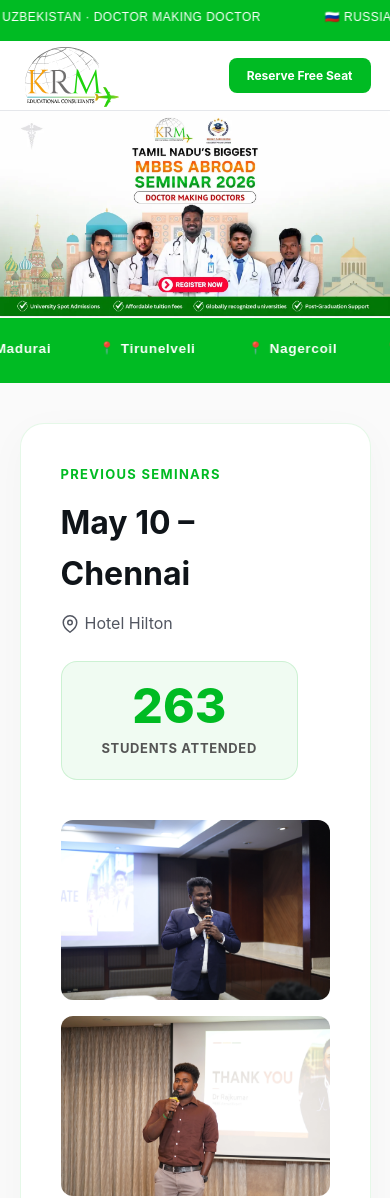
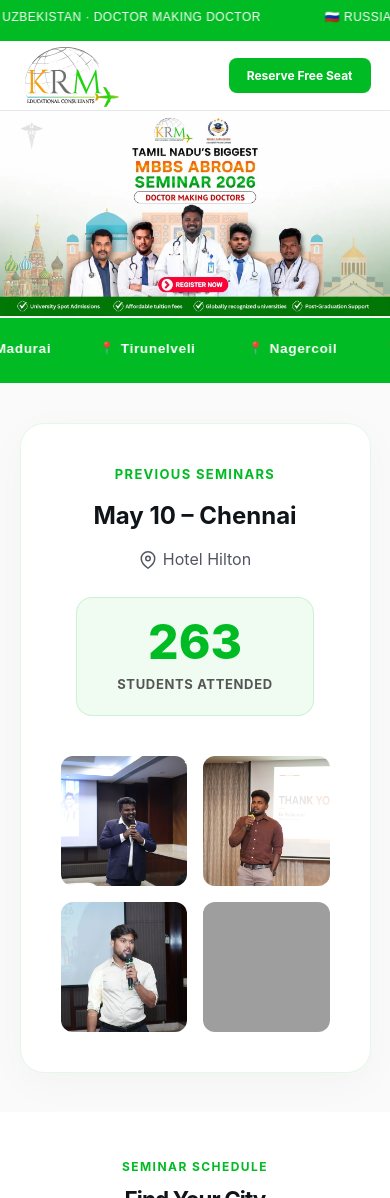
Before and after one commit to sanjaipandian-as/Force, a plain HTML site: page index.html in a window 390 px wide. Shown: the top 1198 px of the page. Drawn offline with Linux system fonts and the light colour scheme; grey boxes are pictures that could not be loaded.

Commit message:
Fix mobile responsiveness for previous seminars section and footer

```diff
--- a/index.html
+++ b/index.html
@@ -1058,8 +1058,12 @@
       }
 
       .footer-inner {
-        grid-template-columns: 1fr;
+        grid-template-columns: 1fr 1fr;
         gap: 28px;
+      }
+
+      .footer-brand {
+        grid-column: 1 / -1;
       }
 
       .schedule-section {
@@ -1072,6 +1076,23 @@
 
       .cta-banner {
         padding: 45px 5%;
+      }
+
+      .seminar-header-mobile {
+        flex-direction: column !important;
+        align-items: center !important;
+        text-align: center !important;
+      }
+      .seminar-header-mobile > div:first-child {
+        display: flex;
+        flex-direction: column;
+        align-items: center;
+      }
+      .seminar-images-mobile {
+        grid-template-columns: repeat(2, 1fr) !important;
+      }
+      .seminar-images-mobile > div {
+        height: 130px !important;
       }
     }
 
@@ -1796,10 +1817,10 @@
   <div style="max-width: 1100px; margin: 0 auto; background: var(--white); border-radius: 24px; padding: 40px; box-shadow: 0 10px 40px rgba(0,0,0,0.03); border: 1px solid rgba(0, 187, 35, 0.1);">
 
     <!-- Top Header row -->
-    <div style="display: flex; justify-content: space-between; align-items: flex-start; margin-bottom: 40px; flex-wrap: wrap; gap: 24px;">
+    <div class="seminar-header-mobile" style="display: flex; justify-content: space-between; align-items: flex-start; margin-bottom: 40px; flex-wrap: wrap; gap: 24px;">
       <div>
         <div style="color: #00bb23; font-weight: 700; font-size: 13px; text-transform: uppercase; letter-spacing: 0.1em; margin-bottom: 12px;">Previous Seminars</div>
-        <h2 style="font-size: 32px; font-weight: 700; color: var(--ink); margin: 0 0 12px 0;">May 10 – Chennai</h2>
+        <h2 style="font-size: clamp(24px, 6vw, 32px); white-space: nowrap; font-weight: 700; color: var(--ink); margin: 0 0 12px 0;">May 10 – Chennai</h2>
         <div style="display: flex; align-items: center; color: var(--ink-soft); font-size: 16px; gap: 6px;">
           <svg xmlns="http://www.w3.org/2000/svg" width="18" height="18" viewBox="0 0 24 24" fill="none" stroke="currentColor" stroke-width="2" stroke-linecap="round" stroke-linejoin="round"><path d="M21 10c0 7-9 13-9 13s-9-6-9-13a9 9 0 0 1 18 0z"></path><circle cx="12" cy="10" r="3"></circle></svg>
           Hotel Hilton
@@ -1813,7 +1834,7 @@
     </div>
 
     <!-- Images row -->
-    <div style="display: grid; grid-template-columns: repeat(auto-fit, minmax(200px, 1fr)); gap: 16px;">
+    <div class="seminar-images-mobile" style="display: grid; grid-template-columns: repeat(auto-fit, minmax(200px, 1fr)); gap: 16px;">
       <div style="border-radius: 12px; overflow: hidden; height: 180px;">
         <img src="assets/8K7A3661.webp" loading="lazy" decoding="async" alt="Seminar Image 1" style="width: 100%; height: 100%; object-fit: cover; display: block;" />
       </div>
```
